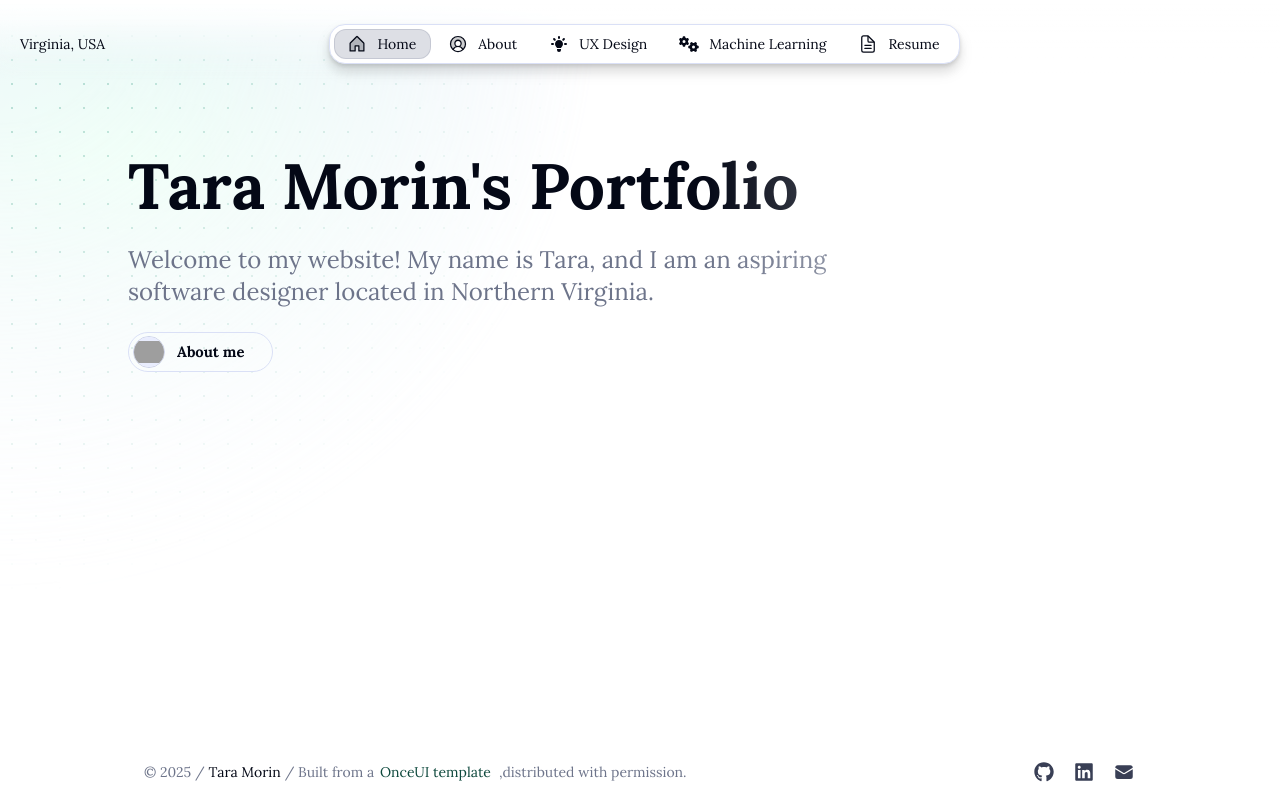
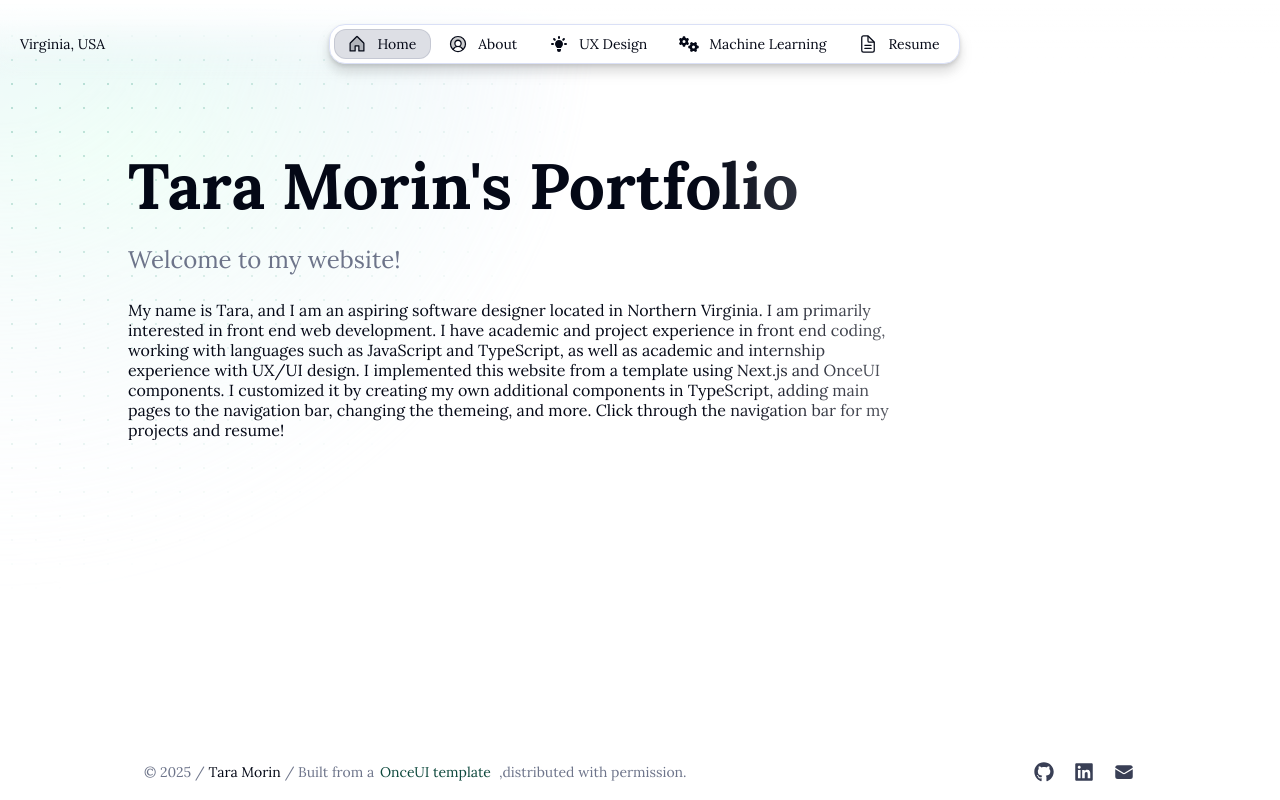
Before and after one commit to tara-morin/website, a Next.js app: page /en in a window 1280 px wide. Built offline with nearby package versions, Linux system fonts and the light colour scheme; grey boxes are pictures that could not be loaded.

Commit message:
made about text and added to home page.tsx

```diff
--- a/src/app/[locale]/page.tsx
+++ b/src/app/[locale]/page.tsx
@@ -1,6 +1,6 @@
 import React from 'react';
 
-import { Heading, Flex, Text, Button,  Avatar, RevealFx, Arrow } from '@/once-ui/components';
+import { Heading, Flex, Text, RevealFx, Arrow } from '@/once-ui/components';
 import { Projects } from '@/components/ux/Projects';
 
 import { baseURL, routes, renderContent } from '@/app/resources';
@@ -46,7 +46,7 @@ export default function Home(
 ) {
 	unstable_setRequestLocale(locale);
 	const t = useTranslations();
-	const { home, about, person, newsletter } = renderContent(t);
+	const { home, person } = renderContent(t);
 	return (
 		<Flex
 			maxWidth="m" fillWidth gap="xl"
@@ -99,25 +99,10 @@ export default function Home(
 						</RevealFx>
 						<RevealFx translateY="12" delay={0.4}>
 							<Flex fillWidth>
-								<Button
-									id="about"
-									data-border="rounded"
-									href={`/${locale}/about`}
-									variant="tertiary"
-									size="m">
-									<Flex
-										gap="8"
-										alignItems="center">
-										{about.avatar.display && (
-											<Avatar
-												style={{marginLeft: '-0.75rem', marginRight: '0.25rem'}}
-												src={person.avatar}
-												size="m"/>
-											)}
-											{t("about.title")}
-											<Arrow trigger="#about"/>
-									</Flex>
-								</Button>
+								<Text
+								>
+									{home.moreinfo}
+								</Text>
 							</Flex>
 						</RevealFx>
 					</Flex>
--- a/src/app/resources/content.js
+++ b/src/app/resources/content.js
@@ -48,7 +48,10 @@ const home = {
     title: `${person.name}'s Portfolio`,
     description: `Portfolio website showcasing my work as a ${person.role}`,
     headline: <>Tara Morin's Portfolio</>,
-    subline: <>Welcome to my website! My name is Tara, and I am an aspiring software designer located in Northern Virginia. </>
+    subline: <>Welcome to my website! </>,
+    moreinfo: <>My name is Tara, and I am an aspiring software designer located in Northern Virginia. I am primarily interested in front end web development. I have academic and project experience in front end coding, working with languages such as JavaScript and TypeScript, as well as academic and internship experience with UX/UI design.
+    I implemented this website from a template using Next.js and OnceUI components. I customized it by creating my own additional components in TypeScript, adding main pages to the navigation bar, changing the themeing, and more. Click through the navigation bar for my projects and resume!
+    </>
 }
 
 const about = {
```
